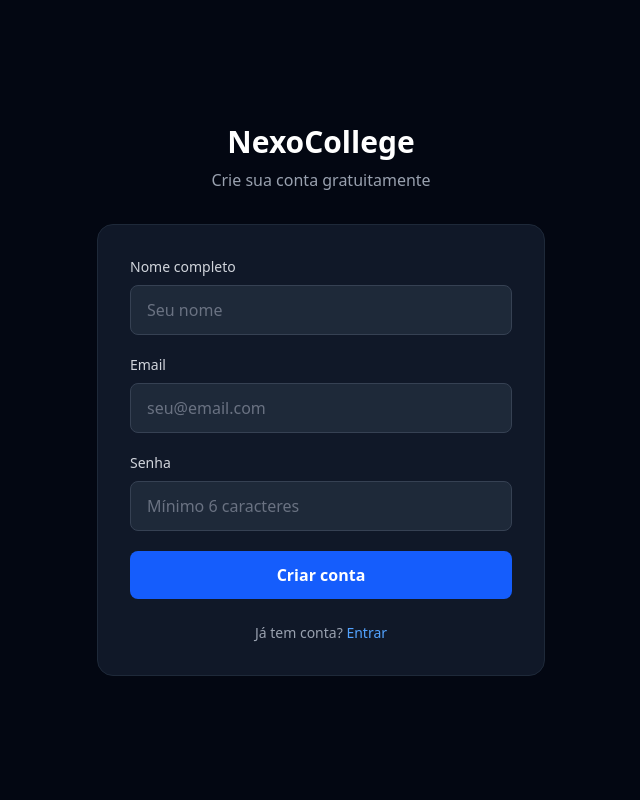
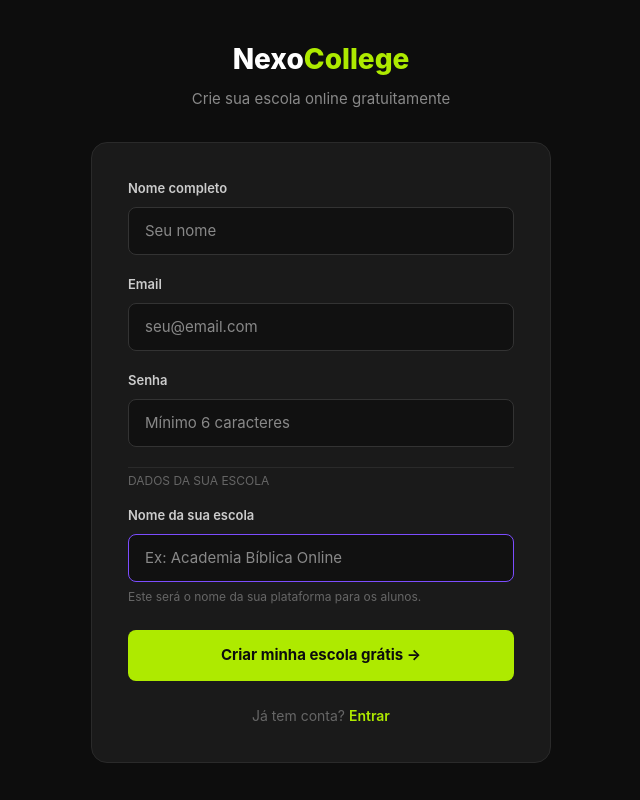
Before and after one commit to nexocollege7/nexocollege, a Next.js app: page /cadastro in a window 1280 px wide. Shown: the whole page, without its empty margins (319-959 px from the left). Built offline with nearby package versions, Linux system fonts and the light colour scheme; no server answers.

Commit message:
Sprint 38 - Fluxo de cadastro corrigido: escola + admin

```diff
--- a/app/(auth)/cadastro/page.tsx
+++ b/app/(auth)/cadastro/page.tsx
@@ -2,106 +2,217 @@
 
 import { useState } from 'react'
 import { createClient } from '@/lib/supabase/client'
-import { createUserProfile } from '@/app/actions/auth-actions'
 import Link from 'next/link'
+import { useRouter } from 'next/navigation'
 
 export default function CadastroPage() {
   const [nome, setNome] = useState('')
   const [email, setEmail] = useState('')
   const [password, setPassword] = useState('')
+  const [nomeEscola, setNomeEscola] = useState('')
   const [error, setError] = useState('')
-  const [success, setSuccess] = useState(false)
   const [loading, setLoading] = useState(false)
+  const router = useRouter()
   const supabase = createClient()
 
   async function handleCadastro() {
     setLoading(true)
     setError('')
-    if (!nome || !email || !password) {
+
+    if (!nome || !email || !password || !nomeEscola) {
       setError('Preencha todos os campos.')
       setLoading(false)
       return
     }
+
     if (password.length < 6) {
       setError('A senha precisa ter pelo menos 6 caracteres.')
       setLoading(false)
       return
     }
-    const { data, error } = await supabase.auth.signUp({
-      email,
-      password,
-      options: { data: { full_name: nome } }
+
+    // 1. Criar usuário + escola via API
+    const res = await fetch('/api/register-school', {
+      method: 'POST',
+      headers: { 'Content-Type': 'application/json' },
+      body: JSON.stringify({ nome, email, password, nomeEscola }),
     })
-    if (error) {
-      setError('Erro ao criar conta. Tente novamente.')
+
+    const data = await res.json()
+
+    if (!res.ok) {
+      setError(data.error || 'Erro ao criar conta.')
       setLoading(false)
       return
     }
-    if (data.user) {
-      await createUserProfile(data.user.id, nome, 'student')
+
+    // 2. Fazer login automático após cadastro
+    const { error: loginError } = await supabase.auth.signInWithPassword({ email, password })
+
+    if (loginError) {
+      setError('Conta criada! Mas houve um erro ao entrar. Faça login manualmente.')
+      setLoading(false)
+      return
     }
-    setSuccess(true)
-    setLoading(false)
-  }
 
-  if (success) {
-    return (
-      <div className="min-h-screen bg-gray-950 flex items-center justify-center px-4">
-        <div className="w-full max-w-md text-center">
-          <div className="bg-gray-900 rounded-2xl p-8 border border-gray-800">
-            <div className="text-5xl mb-4">✅</div>
-            <h2 className="text-2xl font-bold text-white mb-2">Conta criada!</h2>
-            <p className="text-gray-400 mb-6">
-              Verifique seu email <strong className="text-white">{email}</strong> para ativar a conta.
-            </p>
-            <Link href="/login" className="block w-full bg-blue-600 hover:bg-blue-700 text-white font-semibold rounded-lg px-4 py-3 transition-colors text-center">
-              Ir para o Login
-            </Link>
-          </div>
-        </div>
-      </div>
-    )
+    // 3. Redirecionar para o painel da escola
+    router.push('/dashboard')
   }
 
   return (
-    <div className="min-h-screen bg-gray-950 flex items-center justify-center px-4">
-      <div className="w-full max-w-md">
-        <div className="text-center mb-8">
-          <h1 className="text-3xl font-bold text-white">NexoCollege</h1>
-          <p className="text-gray-400 mt-2">Crie sua conta gratuitamente</p>
+    <div style={{
+      minHeight: '100vh',
+      backgroundColor: '#0D0D0D',
+      display: 'flex',
+      alignItems: 'center',
+      justifyContent: 'center',
+      padding: '20px',
+      fontFamily: 'Inter, sans-serif',
+    }}>
+      <div style={{ width: '100%', maxWidth: '460px' }}>
+
+        {/* Logo */}
+        <div style={{ textAlign: 'center', marginBottom: '32px' }}>
+          <h1 style={{ fontSize: '28px', fontWeight: '800', color: '#FFFFFF', margin: 0 }}>
+            Nexo<span style={{ color: '#AEEA00' }}>College</span>
+          </h1>
+          <p style={{ color: '#888888', marginTop: '8px', fontSize: '15px' }}>
+            Crie sua escola online gratuitamente
+          </p>
         </div>
-        <div className="bg-gray-900 rounded-2xl p-8 border border-gray-800">
+
+        {/* Card */}
+        <div style={{
+          backgroundColor: '#1A1A1A',
+          borderRadius: '16px',
+          padding: '36px',
+          border: '1px solid #2A2A2A',
+        }}>
+
           {error && (
-            <div className="bg-red-500/10 border border-red-500/20 text-red-400 rounded-lg p-3 mb-6 text-sm">{error}</div>
+            <div style={{
+              backgroundColor: 'rgba(239,68,68,0.1)',
+              border: '1px solid rgba(239,68,68,0.3)',
+              color: '#f87171',
+              borderRadius: '8px',
+              padding: '12px 16px',
+              marginBottom: '24px',
+              fontSize: '14px',
+            }}>
+              {error}
+            </div>
           )}
-          <div className="space-y-5">
+
+          <div style={{ display: 'flex', flexDirection: 'column', gap: '20px' }}>
+
+            {/* Nome completo */}
             <div>
-              <label className="block text-sm font-medium text-gray-300 mb-2">Nome completo</label>
-              <input type="text" value={nome} onChange={(e) => setNome(e.target.value)} placeholder="Seu nome"
-                className="w-full bg-gray-800 border border-gray-700 rounded-lg px-4 py-3 text-white placeholder-gray-500 focus:outline-none focus:border-blue-500 transition-colors" />
+              <label style={{ display: 'block', fontSize: '13px', fontWeight: '600', color: '#CCCCCC', marginBottom: '8px' }}>
+                Nome completo
+              </label>
+              <input
+                type="text"
+                value={nome}
+                onChange={(e) => setNome(e.target.value)}
+                placeholder="Seu nome"
+                style={{
+                  width: '100%', backgroundColor: '#111111', border: '1px solid #333333',
+                  borderRadius: '8px', padding: '12px 16px', color: '#FFFFFF',
+                  fontSize: '15px', outline: 'none', boxSizing: 'border-box',
+                }}
+              />
             </div>
+
+            {/* Email */}
             <div>
-              <label className="block text-sm font-medium text-gray-300 mb-2">Email</label>
-              <input type="email" value={email} onChange={(e) => setEmail(e.target.value)} placeholder="seu@email.com"
-                className="w-full bg-gray-800 border border-gray-700 rounded-lg px-4 py-3 text-white placeholder-gray-500 focus:outline-none focus:border-blue-500 transition-colors" />
+              <label style={{ display: 'block', fontSize: '13px', fontWeight: '600', color: '#CCCCCC', marginBottom: '8px' }}>
+                Email
+              </label>
+              <input
+                type="email"
+                value={email}
+                onChange={(e) => setEmail(e.target.value)}
+                placeholder="seu@email.com"
+                style={{
+                  width: '100%', backgroundColor: '#111111', border: '1px solid #333333',
+                  borderRadius: '8px', padding: '12px 16px', color: '#FFFFFF',
+                  fontSize: '15px', outline: 'none', boxSizing: 'border-box',
+                }}
+              />
             </div>
+
+            {/* Senha */}
             <div>
-              <label className="block text-sm font-medium text-gray-300 mb-2">Senha</label>
-              <input type="password" value={password} onChange={(e) => setPassword(e.target.value)} placeholder="Mínimo 6 caracteres"
-                className="w-full bg-gray-800 border border-gray-700 rounded-lg px-4 py-3 text-white placeholder-gray-500 focus:outline-none focus:border-blue-500 transition-colors"
-                onKeyDown={(e) => e.key === 'Enter' && handleCadastro()} />
+              <label style={{ display: 'block', fontSize: '13px', fontWeight: '600', color: '#CCCCCC', marginBottom: '8px' }}>
+                Senha
+              </label>
+              <input
+                type="password"
+                value={password}
+                onChange={(e) => setPassword(e.target.value)}
+                placeholder="Mínimo 6 caracteres"
+                style={{
+                  width: '100%', backgroundColor: '#111111', border: '1px solid #333333',
+                  borderRadius: '8px', padding: '12px 16px', color: '#FFFFFF',
+                  fontSize: '15px', outline: 'none', boxSizing: 'border-box',
+                }}
+              />
             </div>
-            <button onClick={handleCadastro} disabled={loading}
-              className="w-full bg-blue-600 hover:bg-blue-700 disabled:opacity-50 disabled:cursor-not-allowed text-white font-semibold rounded-lg px-4 py-3 transition-colors">
-              {loading ? 'Criando conta...' : 'Criar conta'}
+
+            {/* Divisor */}
+            <div style={{ borderTop: '1px solid #2A2A2A', paddingTop: '4px' }}>
+              <p style={{ fontSize: '12px', color: '#666666', margin: '0 0 16px 0' }}>
+                DADOS DA SUA ESCOLA
+              </p>
+
+              {/* Nome da escola */}
+              <div>
+                <label style={{ display: 'block', fontSize: '13px', fontWeight: '600', color: '#CCCCCC', marginBottom: '8px' }}>
+                  Nome da sua escola
+                </label>
+                <input
+                  type="text"
+                  value={nomeEscola}
+                  onChange={(e) => setNomeEscola(e.target.value)}
+                  placeholder="Ex: Academia Bíblica Online"
+                  onKeyDown={(e) => e.key === 'Enter' && handleCadastro()}
+                  style={{
+                    width: '100%', backgroundColor: '#111111', border: '1px solid #7C4DFF',
+                    borderRadius: '8px', padding: '12px 16px', color: '#FFFFFF',
+                    fontSize: '15px', outline: 'none', boxSizing: 'border-box',
+                  }}
+                />
+                <p style={{ fontSize: '12px', color: '#666666', marginTop: '6px' }}>
+                  Este será o nome da sua plataforma para os alunos.
+                </p>
+              </div>
+            </div>
+
+            {/* Botão */}
+            <button
+              onClick={handleCadastro}
+              disabled={loading}
+              style={{
+                width: '100%', backgroundColor: loading ? '#555555' : '#AEEA00',
+                color: '#0D0D0D', fontWeight: '700', fontSize: '15px',
+                border: 'none', borderRadius: '8px', padding: '14px',
+                cursor: loading ? 'not-allowed' : 'pointer', marginTop: '4px',
+              }}
+            >
+              {loading ? 'Criando sua escola...' : 'Criar minha escola grátis →'}
             </button>
+
           </div>
-          <div className="mt-6 text-center">
-            <p className="text-gray-400 text-sm">
+
+          <div style={{ marginTop: '24px', textAlign: 'center' }}>
+            <p style={{ color: '#666666', fontSize: '14px' }}>
               Já tem conta?{' '}
-              <Link href="/login" className="text-blue-400 hover:text-blue-300 font-medium">Entrar</Link>
+              <Link href="/login" style={{ color: '#AEEA00', fontWeight: '600', textDecoration: 'none' }}>
+                Entrar
+              </Link>
             </p>
           </div>
+
         </div>
       </div>
     </div>
--- /dev/null
+++ b/app/api/register-school/route.ts
@@ -0,0 +1,87 @@
+import { createAdminClient } from '@/lib/supabase/admin'
+import { NextResponse } from 'next/server'
+
+function gerarSlug(nome: string): string {
+  return nome
+    .toLowerCase()
+    .normalize('NFD')
+    .replace(/[\u0300-\u036f]/g, '')
+    .replace(/[^a-z0-9\s-]/g, '')
+    .trim()
+    .replace(/\s+/g, '-')
+    + '-' + Date.now()
+}
+
+export async function POST(request: Request) {
+  try {
+    const { nome, email, password, nomeEscola } = await request.json()
+
+    if (!nome || !email || !password || !nomeEscola) {
+      return NextResponse.json({ error: 'Preencha todos os campos.' }, { status: 400 })
+    }
+
+    if (password.length < 6) {
+      return NextResponse.json({ error: 'A senha precisa ter pelo menos 6 caracteres.' }, { status: 400 })
+    }
+
+    const adminClient = createAdminClient()
+
+    // 1. Criar usuário no Supabase Auth
+    const { data: authData, error: authError } = await adminClient.auth.admin.createUser({
+      email,
+      password,
+      user_metadata: { full_name: nome },
+      email_confirm: true,
+    })
+
+    if (authError) {
+      if (authError.message.includes('already registered')) {
+        return NextResponse.json({ error: 'Este email já está cadastrado.' }, { status: 400 })
+      }
+      return NextResponse.json({ error: 'Erro ao criar conta. Tente novamente.' }, { status: 500 })
+    }
+
+    const userId = authData.user.id
+    const slug = gerarSlug(nomeEscola)
+
+    // 2. Criar a escola
+    const { data: escola, error: escolaError } = await adminClient
+      .from('schools')
+      .insert({
+        name: nomeEscola,
+        slug,
+        plan: 'starter',
+        created_at: new Date().toISOString(),
+      })
+      .select('id')
+      .single()
+
+    if (escolaError) {
+      // Desfaz criação do usuário se escola falhar
+      await adminClient.auth.admin.deleteUser(userId)
+      return NextResponse.json({ error: 'Erro ao criar escola. Tente novamente.' }, { status: 500 })
+    }
+
+    // 3. Criar perfil do usuário como admin vinculado à escola
+    const { error: profileError } = await adminClient
+      .from('users')
+      .insert({
+        id: userId,
+        full_name: nome,
+        role: 'admin',
+        school_id: escola.id,
+        created_at: new Date().toISOString(),
+      })
+
+    if (profileError) {
+      await adminClient.auth.admin.deleteUser(userId)
+      await adminClient.from('schools').delete().eq('id', escola.id)
+      return NextResponse.json({ error: 'Erro ao configurar perfil. Tente novamente.' }, { status: 500 })
+    }
+
+    return NextResponse.json({ success: true, slug })
+
+  } catch {
+    return NextResponse.json({ error: 'Erro interno. Tente novamente.' }, { status: 500 })
+  }
+}
```
